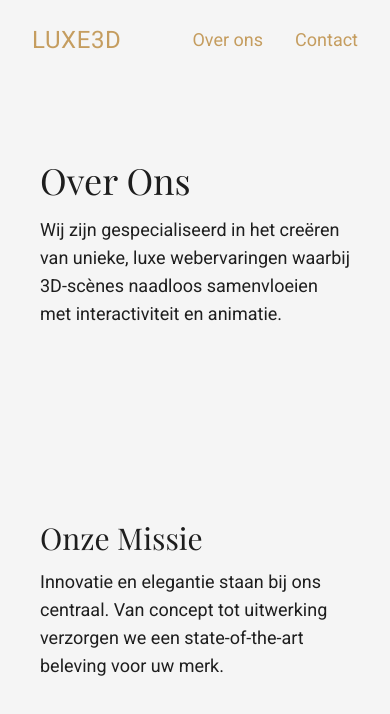
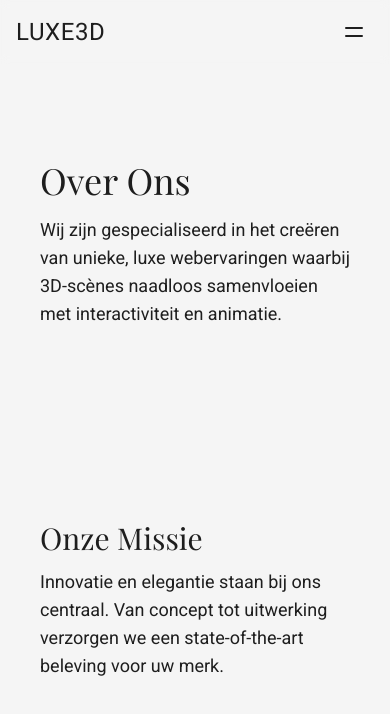
Before and after one commit to Vyzecb/ThreeJS, a Next.js app: page /about in a window 390 px wide. Shown: the top 714 px of the page. Built offline with nearby package versions, Linux system fonts and the light colour scheme.

Commit message:
Update Header.tsx

```diff
--- a/src/components/Header.tsx
+++ b/src/components/Header.tsx
@@ -1,22 +1,99 @@
-import React from 'react';
-import Link from 'next/link';
+// src/components/Header.tsx
+import React, { useState } from 'react'
+import Link from 'next/link'
 
-const Header: React.FC = () => (
-  <header className="w-full fixed top-0 left-0 z-50 bg-transparent py-6 px-8 flex justify-between items-center">
+const Header: React.FC = () => {
+  const [menuOpen, setMenuOpen] = useState(false)
+
+  return (
+    <header className="fixed top-0 left-0 w-full z-50 bg-secondary/90 backdrop-blur-sm">
+      <div className="max-w-7xl mx-auto flex items-center justify-between h-16 px-4 sm:px-6 lg:px-8">
+        {/* Logo */}
         <Link href="/">
-      <a className="text-2xl font-playfair uppercase tracking-wide hover:opacity-80 transition">
+          <a className="text-2xl font-playfair uppercase tracking-wide text-primary">
             Luxe3D
           </a>
         </Link>
-    <nav className="space-x-8">
+
+        {/* Desktop navigation */}
+        <nav className="hidden md:flex space-x-8">
           <Link href="/about">
-        <a className="nav-item text-lg hover:underline">Over ons</a>
+            <a className="text-base hover:text-accent transition">Over ons</a>
           </Link>
           <Link href="/contact">
-        <a className="nav-item text-lg hover:underline">Contact</a>
+            <a className="text-base hover:text-accent transition">Contact</a>
           </Link>
         </nav>
+
+        {/* Mobile menu button */}
+        <button
+          className="md:hidden p-2"
+          onClick={() => setMenuOpen((o) => !o)}
+          aria-label="Toggle menu"
+        >
+          {menuOpen ? (
+            <svg
+              className="w-6 h-6 text-primary"
+              fill="none"
+              stroke="currentColor"
+              viewBox="0 0 24 24"
+            >
+              <path
+                strokeLinecap="round"
+                strokeLinejoin="round"
+                strokeWidth={2}
+                d="M6 18L18 6M6 6l12 12"
+              />
+            </svg>
+          ) : (
+            <svg
+              className="w-6 h-6 text-primary"
+              fill="none"
+              stroke="currentColor"
+              viewBox="0 0 24 24"
+            >
+              <path
+                strokeLinecap="round"
+                strokeLinejoin="round"
+                strokeWidth={2}
+                d="M4 8h16M4 16h16"
+              />
+            </svg>
+          )}
+        </button>
+      </div>
+
+      {/* Mobile dropdown menu */}
+      {menuOpen && (
+        <div className="md:hidden bg-secondary shadow-lg">
+          <Link href="/">
+            <a
+              className="block px-6 py-4 text-base hover:bg-neutral-light transition"
+              onClick={() => setMenuOpen(false)}
+            >
+              Home
+            </a>
+          </Link>
+          <Link href="/about">
+            <a
+              className="block px-6 py-4 text-base hover:bg-neutral-light transition"
+              onClick={() => setMenuOpen(false)}
+            >
+              Over ons
+            </a>
+          </Link>
+          <Link href="/contact">
+            <a
+              className="block px-6 py-4 text-base hover:bg-neutral-light transition"
+              onClick={() => setMenuOpen(false)}
+            >
+              Contact
+            </a>
+          </Link>
+        </div>
+      )}
     </header>
-);
+  )
+}
 
-export default Header;
+export default Header
```
Lines whose indentation alone changed are shown as unchanged.
